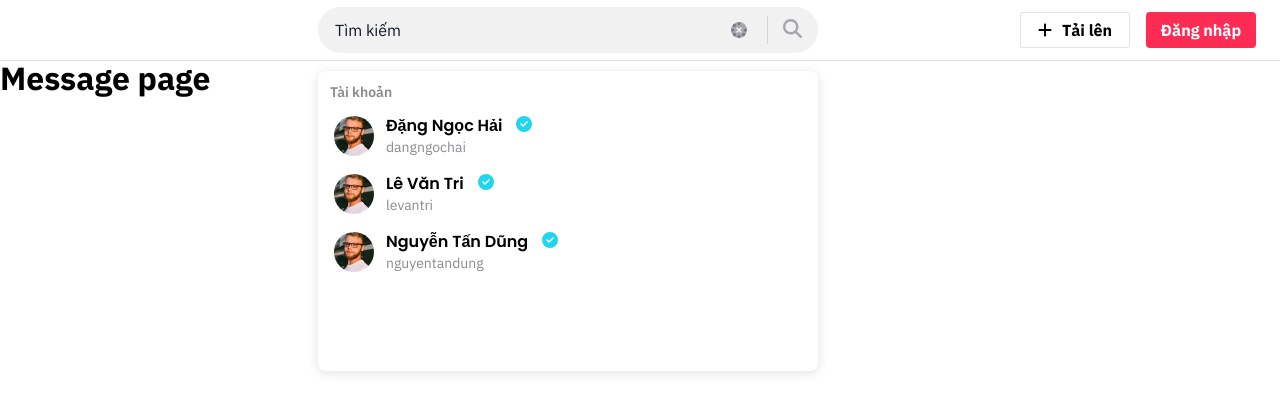
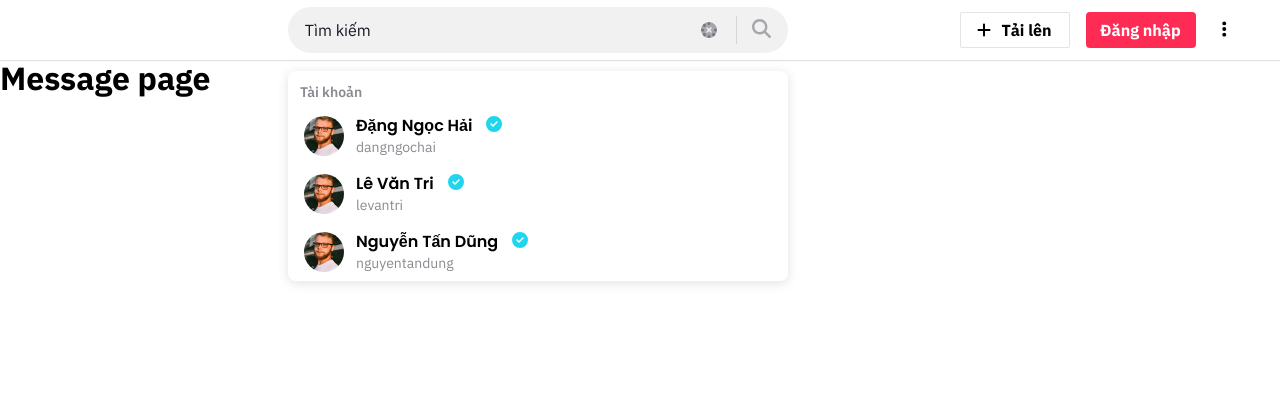
Before and after one commit to dangvannho/tiktok-ui, a React (Create React App) app: page /messages in a window 1280 px wide. Shown: the top 412 px of the page. Built offline with nearby package versions, Linux system fonts and the light colour scheme.

Commit message:
UI header #4

```diff
--- a/src/components/Button/index.js
+++ b/src/components/Button/index.js
@@ -11,8 +11,11 @@ function Button({
   upload = false,
   outline = false,
   large = false,
+  leftIcon,
   children,
   onClick,
+  className,
+  classIcon,
   ...passProps
 }) {
   let Component = "button";
@@ -20,8 +23,6 @@ function Button({
     onClick,
     ...passProps,
   };
-
-  console.log(props);
 
   if (to) {
     props.to = to;
@@ -31,10 +32,12 @@ function Button({
     Component = "a";
   }
 
-  let classes = cx("wrapper", { primary, upload, outline, large });
+  let classes = cx("wrapper", { primary, upload, outline, large }, className);
+
   return (
     <Component className={classes} {...props}>
-      {children}
+      {leftIcon && <span className={classIcon}>{leftIcon}</span>}
+      <span>{children}</span>
     </Component>
   );
 }
--- a/src/components/GlobalStyle/GlobalStyle.scss
+++ b/src/components/GlobalStyle/GlobalStyle.scss
@@ -32,4 +32,5 @@ button {
   outline: none;
   border: none;
   background-color: transparent;
+  font-family: inherit;
 }
--- a/src/components/Layout/components/Header/Header.module.scss
+++ b/src/components/Layout/components/Header/Header.module.scss
@@ -115,8 +115,15 @@
 .group-btn {
   display: flex;
   align-items: center;
+  padding-right: 20px;
   gap: 0 16px;
 
+  .more-btn {
+    padding: 0 10px;
+    font-size: 18px;
+    cursor: pointer;
+  }
+}
 // .upload-btn {
 //   min-width: 110px;
 //   height: 36px;
@@ -157,7 +164,6 @@
 //   font-size: 24px;
 //   cursor: pointer;
 // }
-}
 
 // .message-tippy,
 // .letter-tippy {
--- a/src/components/Layout/components/Header/index.js
+++ b/src/components/Layout/components/Header/index.js
@@ -1,14 +1,19 @@
 import { useEffect, useState } from "react";
 import classNames from "classnames/bind";
 import { FontAwesomeIcon } from "@fortawesome/react-fontawesome";
-// import {
-//   faEnvelope,
-//   faPaperPlane,
-//   faUser,
-// } from "@fortawesome/free-regular-svg-icons";
+import {
+  faEnvelope,
+  faPaperPlane,
+  faUser,
+  faCircleQuestion,
+} from "@fortawesome/free-regular-svg-icons";
 import {
   faCircleXmark,
+  faEllipsisVertical,
+  faHouseCrack,
+  faLanguage,
   faMagnifyingGlass,
+  faMoon,
   faPlus,
   faSpinner,
 } from "@fortawesome/free-solid-svg-icons";
@@ -16,16 +21,38 @@ import TippyHeadless from "@tippyjs/react/headless";
 // import Tippy from "@tippyjs/react";
 import "tippy.js/dist/tippy.css";
 
+import Login from "~/Pages/Login";
+
 import styles from "./Header.module.scss";
 import images from "~/asset/images";
 import Popper from "~/components/Popper";
 import AccountItems from "~/components/AccountItems";
 import Button from "~/components/Button";
+import Menu from "~/components/Menu";
 
 const cx = classNames.bind(styles);
 
 function Header() {
   const [searchResult, setSearchResult] = useState([]);
+
+  const MENU_ITEMS = [
+    {
+      icon: <FontAwesomeIcon icon={faHouseCrack} />,
+      title: "Công cụ dành cho nhà sáng tạo",
+    },
+    {
+      icon: <FontAwesomeIcon icon={faLanguage} />,
+      title: "Tiếng việt",
+    },
+    {
+      icon: <FontAwesomeIcon icon={faCircleQuestion} />,
+      title: "Phản hồi và trợ giúp",
+    },
+    {
+      icon: <FontAwesomeIcon icon={faMoon} />,
+      title: "Chế độ tối",
+    },
+  ];
 
   useEffect(() => {
     setTimeout(() => {
@@ -85,18 +112,22 @@ function Header() {
 
         {/* Group button*/}
         <div className={cx("group-btn")}>
-          <Button upload>
-            <FontAwesomeIcon icon={faPlus} />
-            <span>Tải lên</span>
+          {/* upload button*/}
+          <Button upload leftIcon={<FontAwesomeIcon icon={faPlus} />}>
+            Tải lên
           </Button>
-          <Button
-            primary
-            onClick={() => {
-              alert("đăng nhập");
-            }}
-          >
+
+          {/* login button*/}
+          <Button primary to="/login">
             Đăng nhập
           </Button>
+
+          {/* menu*/}
+          <Menu items={MENU_ITEMS}>
+            <button className={cx("more-btn")}>
+              <FontAwesomeIcon icon={faEllipsisVertical} />
+            </button>
+          </Menu>
         </div>
       </div>
     </header>
--- /dev/null
+++ b/src/components/Menu/Menu.module.scss
@@ -0,0 +1,17 @@
+.menu-item {
+  width: 100%;
+  font-family: "Poppins", sans-serif;
+  font-weight: 600;
+  padding: 10px 8px 10px 16px;
+  gap: 0 10px;
+  justify-content: flex-start;
+  border-radius: 0;
+
+  &:hover {
+    background: rgba(22, 24, 35, 0.03);
+  }
+}
+
+.icon {
+  min-width: 25px;
+}
--- /dev/null
+++ b/src/components/Menu/MenuItem/index.js
@@ -0,0 +1,19 @@
+import classNames from "classnames/bind";
+import styles from "../Menu.module.scss";
+import Button from "~/components/Button";
+
+const cx = classNames.bind(styles);
+
+function MenuItem({ data }) {
+  return (
+    <Button
+      leftIcon={data.icon}
+      className={cx("menu-item")}
+      classIcon={cx("icon")}
+    >
+      {data.title}
+    </Button>
+  );
+}
+
+export default MenuItem;
--- /dev/null
+++ b/src/components/Menu/index.js
@@ -0,0 +1,29 @@
+import classNames from "classnames/bind";
+import TippyHeadless from "@tippyjs/react/headless";
+import Popper from "../Popper";
+import MenuItem from "./MenuItem";
+import styles from "./Menu.module.scss";
+
+const cx = classNames.bind(styles);
+
+function Menu({ children, items = [] }) {
+  return (
+    <TippyHeadless
+      interactive
+      delay={[0, 700]}
+      render={(attrs) => (
+        <div className={cx("menu-list")} tabIndex="-1" {...attrs}>
+          <Popper>
+            {items.map((item, index) => {
+              return <MenuItem key={index} data={item} />;
+            })}
+          </Popper>
+        </div>
+      )}
+    >
+      {children}
+    </TippyHeadless>
+  );
+}
+
+export default Menu;
--- a/src/components/Popper/Popper.module.scss
+++ b/src/components/Popper/Popper.module.scss
@@ -1,6 +1,5 @@
 .popper {
   width: 100%;
-  height: 300px;
   margin-top: 8px;
   background: rgb(255, 255, 255);
   box-shadow: rgba(0, 0, 0, 0.12) 0px 2px 12px;
```
Lines whose indentation alone changed are shown as unchanged.
